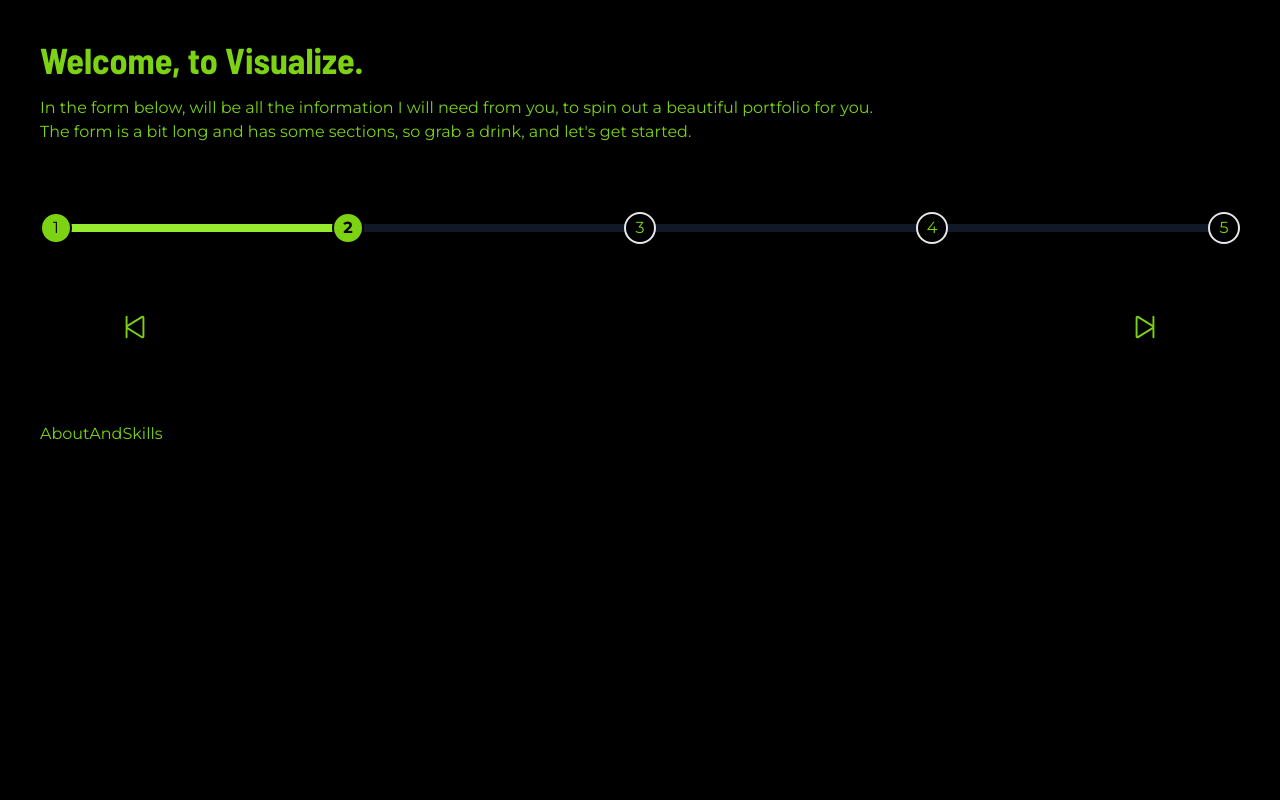
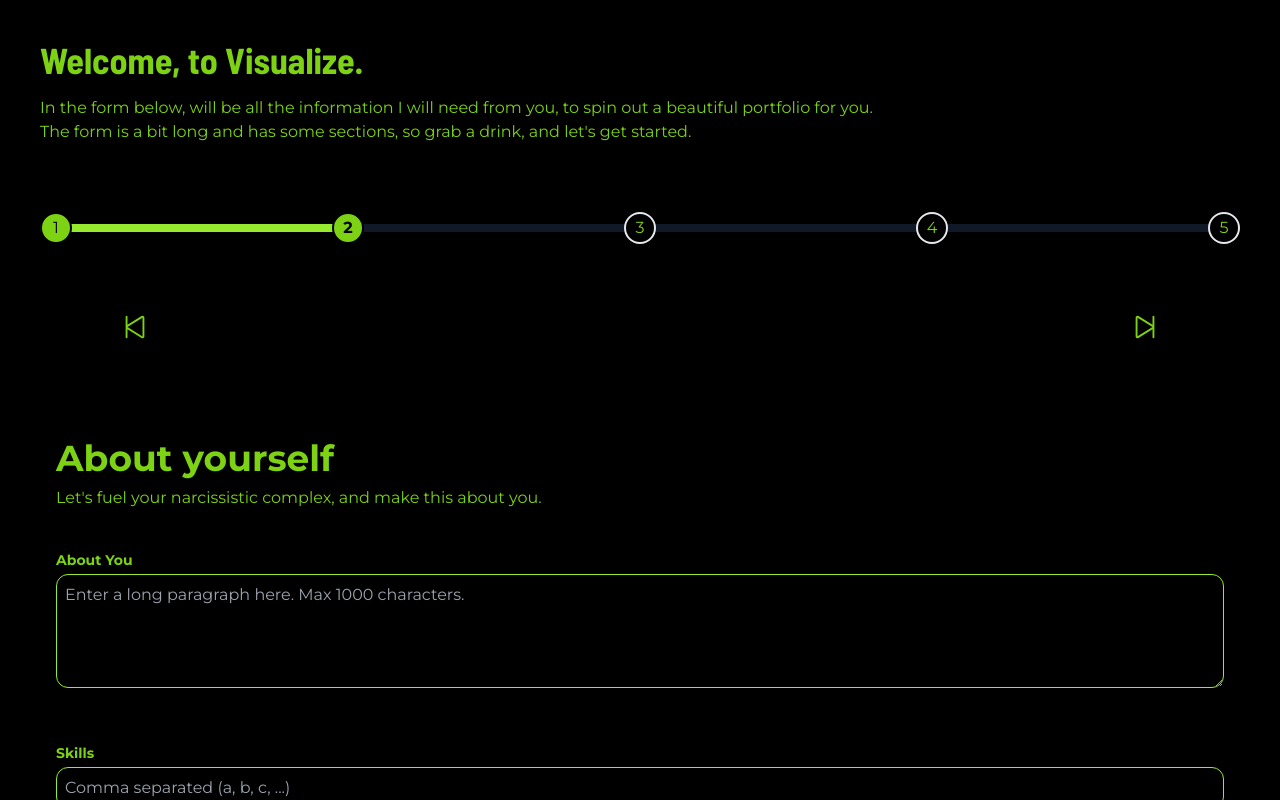
Before and after one commit to KartikChinda/visualize, a Next.js app: page /form in a window 1280 px wide. Both pictures are taken after a click on the button 1145 px from the left and 327 px from the top of the page. Shown: the top 800 px of the page. Built offline with nearby package versions, Linux system fonts and the light colour scheme; a web font is replaced by a local one.

Commit message:
Feat: Added the aboutMe and Skills section. ToDo: Image.

```diff
--- a/app/components/Form/AboutAndSkills.tsx
+++ b/app/components/Form/AboutAndSkills.tsx
@@ -1,7 +1,63 @@
 import React from "react";
+import CustomInput from "./CustomInput";
+import { FormDataSectionProps } from "@/app/types";
+import { handleChange } from "@/app/utils";
+import TextAreaInput from "./CustomTextArea";
 
-const AboutAndSkills = () => {
-  return <div>AboutAndSkills</div>;
+const AboutAndSkills = ({
+  formData,
+  setFormData,
+  handleValidateAndNext,
+  errors,
+}: FormDataSectionProps) => {
+  return (
+    <div className="p-4 text-primaryDark font-subtext-mont">
+      <h2 className="text-4xl font-bold mb-2">About yourself</h2>
+      <h3>Let's fuel your narcissistic complex, and make this about you. </h3>
+      <div className="mt-10 flex flex-col gap-4">
+        <TextAreaInput
+          label="About You"
+          name="aboutMe"
+          value={formData.aboutMe || ""}
+          onChange={(e) => handleChange(e, setFormData)}
+          errors={errors.aboutMe}
+          placeholder="Enter a long paragraph here. Max 1000 characters."
+        />
+        <CustomInput
+          labelName="Skills"
+          name="skills"
+          type="text"
+          inputValue={formData.skills}
+          errors={errors}
+          placeholder="Comma separated (a, b, c, ...)"
+          handleChange={(e: React.ChangeEvent<HTMLInputElement>) => {
+            handleChange(e, setFormData);
+          }}
+        />
+        {/* need to do this */}
+        {/* <CustomInput
+          labelName="Profile Picture"
+          name="profilePicture"
+          type="file"
+          inputValue={formData.profilePicture}
+          errors={errors}
+          accept="image/*"
+          handleChange={(e: React.ChangeEvent<HTMLInputElement>) => {
+            handleChange(e, setFormData);
+          }}
+        /> */}
+      </div>
+
+      <div className="mt-10 flex justify-center items-center w-full">
+        <button
+          className="bg-[#7CD213] text-gray-900 px-10 py-3 rounded-lg text-lg font-medium hover:bg-[#96eb2e] duration-300 font-subtext-mont uppercase"
+          onClick={handleValidateAndNext}
+        >
+          Next
+        </button>
+      </div>
+    </div>
+  );
 };
 
 export default AboutAndSkills;
--- a/app/components/Form/Basics.tsx
+++ b/app/components/Form/Basics.tsx
@@ -1,27 +1,14 @@
 import React from "react";
-import { fullFormProps } from "@/app/types";
-import { z } from "zod";
 import CustomInput from "./CustomInput";
-
-type BasicsProps = {
-  formData: Partial<fullFormProps>;
-  setFormData: React.Dispatch<React.SetStateAction<Partial<fullFormProps>>>;
-  handleValidateAndNext: () => void;
-  errors: { [key: string]: string };
-};
+import { FormDataSectionProps } from "@/app/types";
+import { handleChange } from "@/app/utils";
 
 const Basics = ({
   formData,
   setFormData,
   handleValidateAndNext,
   errors,
-}: BasicsProps) => {
-  const handleChange = (e: React.ChangeEvent<HTMLInputElement>) => {
-    setFormData((prev) => ({
-      ...prev,
-      [e.target.name]: e.target.value,
-    }));
-  };
+}: FormDataSectionProps) => {
   return (
     <div className="p-4 text-primaryDark font-subtext-mont">
       <h2 className="text-4xl font-bold mb-2">Basics</h2>
@@ -34,7 +21,7 @@ const Basics = ({
           inputValue={formData.email}
           errors={errors}
           handleChange={(e: React.ChangeEvent<HTMLInputElement>) => {
-            handleChange(e);
+            handleChange(e, setFormData);
           }}
         />
         <CustomInput
@@ -44,7 +31,7 @@ const Basics = ({
           inputValue={formData.username}
           errors={errors}
           handleChange={(e: React.ChangeEvent<HTMLInputElement>) => {
-            handleChange(e);
+            handleChange(e, setFormData);
           }}
         />
         <CustomInput
@@ -54,7 +41,7 @@ const Basics = ({
           inputValue={formData.firstName}
           errors={errors}
           handleChange={(e: React.ChangeEvent<HTMLInputElement>) => {
-            handleChange(e);
+            handleChange(e, setFormData);
           }}
         />
         <CustomInput
@@ -64,7 +51,7 @@ const Basics = ({
           inputValue={formData.lastName}
           errors={errors}
           handleChange={(e: React.ChangeEvent<HTMLInputElement>) => {
-            handleChange(e);
+            handleChange(e, setFormData);
           }}
         />
         <CustomInput
@@ -74,7 +61,7 @@ const Basics = ({
           inputValue={formData.linkedin}
           errors={errors}
           handleChange={(e: React.ChangeEvent<HTMLInputElement>) => {
-            handleChange(e);
+            handleChange(e, setFormData);
           }}
         />
         <CustomInput
@@ -84,7 +71,7 @@ const Basics = ({
           inputValue={formData.github}
           errors={errors}
           handleChange={(e: React.ChangeEvent<HTMLInputElement>) => {
-            handleChange(e);
+            handleChange(e, setFormData);
           }}
         />
       </div>
--- a/app/components/Form/CustomInput.tsx
+++ b/app/components/Form/CustomInput.tsx
@@ -7,6 +7,8 @@ type InputProps = {
   inputValue: string | undefined;
   handleChange: (e: React.ChangeEvent<HTMLInputElement>) => void;
   errors: { [key: string]: string };
+  placeholder?: string;
+  accept?: string;
 };
 
 const CustomInput = ({
@@ -16,12 +18,16 @@ const CustomInput = ({
   inputValue,
   handleChange,
   errors,
+  placeholder,
+  accept,
 }: InputProps) => {
   return (
     <div className="my-4">
       <label className="block text-sm mb-1 font-bold ">{labelName}</label>
       <input
+        accept={accept}
         type={type}
+        placeholder={placeholder}
         name={name}
         value={inputValue || ""}
         onChange={handleChange}
--- /dev/null
+++ b/app/components/Form/CustomTextArea.tsx
@@ -0,0 +1,40 @@
+import React from "react";
+
+type TextAreaInputProps = {
+  label: string;
+  name: string;
+  value: string;
+  onChange: (e: React.ChangeEvent<HTMLTextAreaElement>) => void;
+  errors?: string;
+  placeholder?: string;
+  rows?: number;
+};
+
+const TextAreaInput: React.FC<TextAreaInputProps> = ({
+  label,
+  name,
+  value,
+  onChange,
+  errors,
+  placeholder = "Enter your text...",
+  rows = 4,
+}) => {
+  return (
+    <div className="mb-4">
+      <label className="block text-sm mb-1 font-bold ">{label}</label>
+      <textarea
+        name={name}
+        value={value}
+        onChange={onChange}
+        placeholder={placeholder}
+        rows={rows}
+        className={`w-full border p-2 bg-black border-primaryLight rounded-xl ${
+          errors ? "border-red-500" : "border-primaryLight"
+        }`}
+      />
+      {errors && <p className="text-red-500 text-sm mt-1">{errors}</p>}
+    </div>
+  );
+};
+
+export default TextAreaInput;
--- a/app/schemas/userSchema.ts
+++ b/app/schemas/userSchema.ts
@@ -40,7 +40,7 @@ export const userSchema = z.object({
     education: z.array(educationSchema).optional(),
     workExperience: z.array(workExperienceSchema).optional(),
     profilePicture: z.string(),
-    aboutMe: z.string().min(100).max(1000),
+    aboutMe: z.string().min(300).max(1500),
     projects: z.array(projectSchema).optional(),
     skills: z.string(),
     testimonials: z.array(testimonialSchema).optional(),
--- a/app/types/index.ts
+++ b/app/types/index.ts
@@ -28,3 +28,10 @@ export type workExperienceProps = z.infer<typeof workExperienceSchema>;
 export type projectsProps = z.infer<typeof projectSchema>;
 export type heroDataProps = z.infer<typeof heroDataSchema>;
 export type fullFormProps = z.infer<typeof fullFormSchema>
+
+export type FormDataSectionProps = {
+    formData: Partial<fullFormProps>;
+    setFormData: React.Dispatch<React.SetStateAction<Partial<fullFormProps>>>;
+    handleValidateAndNext: () => void;
+    errors: { [key: string]: string };
+};
--- /dev/null
+++ b/app/utils/index.ts
@@ -0,0 +1,11 @@
+import { fullFormProps } from "../types";
+
+export const handleChange = (
+    e: React.ChangeEvent<HTMLInputElement | HTMLTextAreaElement>,
+    setFormData: React.Dispatch<React.SetStateAction<any>>
+  ) => {
+    setFormData((prev: Partial<fullFormProps>) => ({
+      ...prev,
+      [e.target.name]: e.target.value,
+    }));
+  };
```
